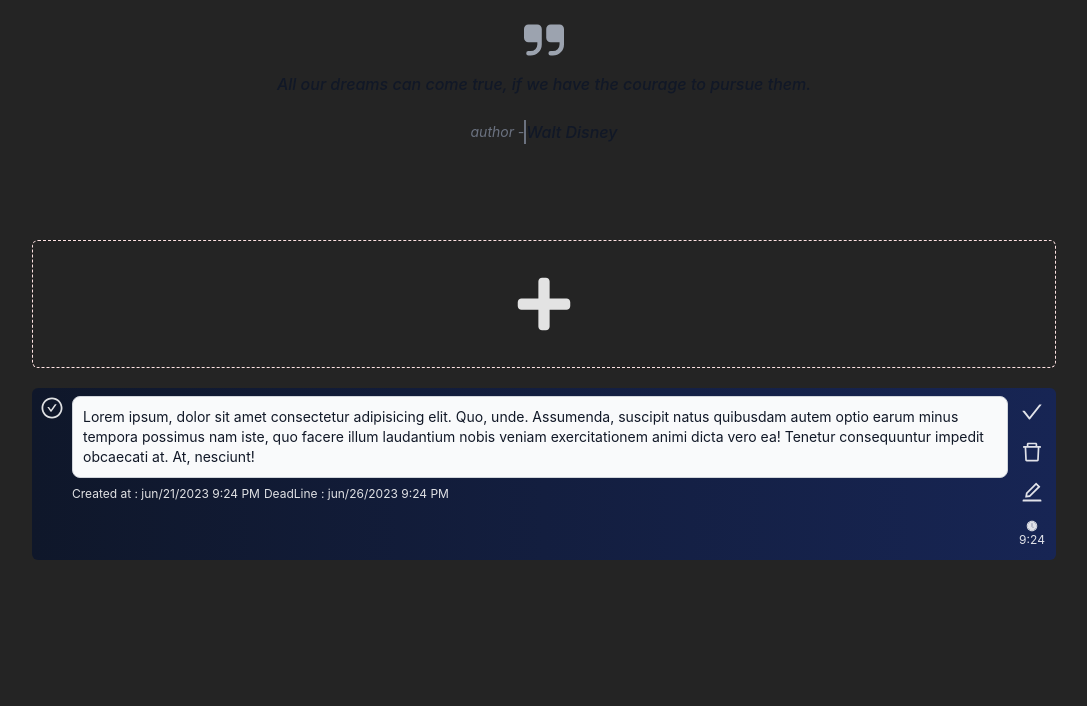
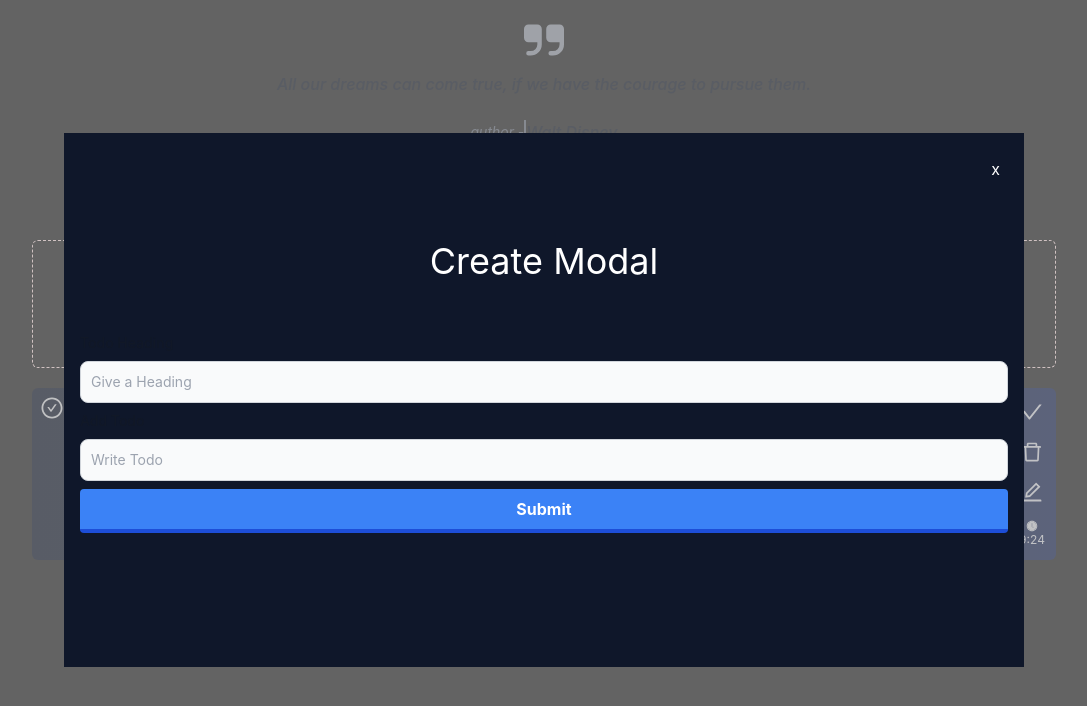
Before and after one commit to m-saqib-dev/TodoList-App, a React (Vite) app: page / in a window 1280 px wide. Both pictures are taken after a click on the button 640 px from the left and 304 px from the top of the page. Shown: the top 706 px of the page, without its empty margins (96-1183 px from the left). Built offline with nearby package versions, Linux system fonts and the light colour scheme.

Commit message:
Form Added

```diff
--- /dev/null
+++ b/src/component/form/form2.tsx
@@ -0,0 +1,46 @@
+import { useState } from "react"
+import { CustomModal } from "../modals/Modal2";
+
+interface FormProps  {
+    onSubmit:(title:string,todo:string) => void
+}
+
+const Form2 = (props:FormProps) => {
+    const [title, setTitle] = useState('');
+    const [todo, setTodo] = useState('')
+    const {onSubmit} = props
+    function handleSubmit() {
+        onSubmit(title,todo)
+        throw new Error("Function not implemented.")
+    }
+
+  return (
+
+    <CustomModal>
+    <CustomModal.Header>
+      Create Modal
+    </CustomModal.Header>
+    <CustomModal.Body>
+    <form onSubmit={handleSubmit} className="flex flex-col gap-2 w-full">
+        <div>
+            <label htmlFor="Todo_Heading" className="block mb-2 text-sm font-medium text-gray-900 dark:text-white">Todo Heading</label>
+            <input type="text" id="Todo_Heading" onChange={(e)=> setTitle(e.target.value)} className="bg-gray-50 border border-gray-300 text-gray-900 text-sm rounded-lg focus:ring-blue-500 focus:border-blue-500 block w-full p-2.5 dark:bg-gray-700 dark:border-gray-600 dark:placeholder-gray-400 dark:text-white dark:focus:ring-blue-500 dark:focus:border-blue-500" placeholder="Give a Heading" required/>
+        </div>
+        <div>
+            <label htmlFor="Todo" className="block mb-2 text-sm font-medium text-gray-900 dark:text-white">Add Todo</label>
+            <input type="text" id="Todo" onChange={(e)=>setTodo(e.target.value)} className="bg-gray-50 border border-gray-300 text-gray-900 text-sm rounded-lg focus:ring-blue-500 focus:border-blue-500 block w-full p-2.5 dark:bg-gray-700 dark:border-gray-600 dark:placeholder-gray-400 dark:text-white dark:focus:ring-blue-500 dark:focus:border-blue-500" placeholder="Write Todo" required/>
+        </div>
+        <button onClick={handleSubmit} className="bg-blue-500 hover:bg-blue-400 text-white font-bold py-2 px-4 border-b-4 border-blue-700 hover:border-blue-500 rounded">
+  Submit
+</button>
+
+    </form>
+    </CustomModal.Body>
+  </CustomModal>
+
+
+
+  )
+}
+
+export default Form2
--- /dev/null
+++ b/src/component/form/index.tsx
@@ -0,0 +1,35 @@
+import { useState } from "react"
+
+interface FormProps  {
+    onSubmit:(title:string,todo:string) => void
+}
+
+const Form = (props:FormProps) => {
+    const [title, setTitle] = useState('');
+    const [todo, setTodo] = useState('')
+    const {onSubmit} = props
+    function handleSubmit() {
+        onSubmit(title,todo)
+        throw new Error("Function not implemented.")
+    }
+
+  return (
+
+    <form onSubmit={handleSubmit} className="flex flex-col gap-2 w-full">
+        <div>
+            <label htmlFor="Todo_Heading" className="block mb-2 text-sm font-medium text-gray-900 dark:text-white">Todo Heading</label>
+            <input type="text" id="Todo_Heading" onChange={(e)=> setTitle(e.target.value)} className="bg-gray-50 border border-gray-300 text-gray-900 text-sm rounded-lg focus:ring-blue-500 focus:border-blue-500 block w-full p-2.5 dark:bg-gray-700 dark:border-gray-600 dark:placeholder-gray-400 dark:text-white dark:focus:ring-blue-500 dark:focus:border-blue-500" placeholder="Give a Heading" required/>
+        </div>
+        <div>
+            <label htmlFor="Todo" className="block mb-2 text-sm font-medium text-gray-900 dark:text-white">Add Todo</label>
+            <input type="text" id="Todo" onChange={(e)=>setTodo(e.target.value)} className="bg-gray-50 border border-gray-300 text-gray-900 text-sm rounded-lg focus:ring-blue-500 focus:border-blue-500 block w-full p-2.5 dark:bg-gray-700 dark:border-gray-600 dark:placeholder-gray-400 dark:text-white dark:focus:ring-blue-500 dark:focus:border-blue-500" placeholder="Write Todo" required/>
+        </div>
+        <button onClick={handleSubmit} className="bg-blue-500 hidden hover:bg-blue-400 text-white font-bold py-2 px-4 border-b-4 border-blue-700 hover:border-blue-500 rounded">
+  Submit
+</button>
+    </form>
+
+  )
+}
+
+export default Form
--- /dev/null
+++ b/src/component/modals/Modal.tsx
@@ -0,0 +1,14 @@
+
+const modal = ({modal}:{modal:any}) => {
+  return (
+    <div className=' flex bg-opcity-rgba justify-center items-center text-white h-screen w-full fixed '>
+        <div className='p-4 flex flex-col  text-white bg-slate-900 h-2/3 w-3/4'>
+        <button type='button' className='p-2 self-end'>x</button>
+          {modal}
+        </div>
+    </div>
+
+  )
+}
+
+export default modal
--- /dev/null
+++ b/src/component/modals/Modal2.tsx
@@ -0,0 +1,45 @@
+import { useState } from "react";
+import Button from "../button";
+
+type ModalProp = {
+  children: React.ReactNode;
+};
+
+export const CustomModal: React.FC<ModalProp> & {
+  Header: React.FC<ModalProp>;
+  Body: React.FC<ModalProp>;
+} = ({ children}) => {
+  const [isOpen, setIsOpen] = useState(false);
+
+//   useEffect(() => {
+//     setIsOpen(isOpen);
+//   }, [isOpen]);
+
+  const handleToggle = () => {
+    setIsOpen(!isOpen);
+  };
+
+  return (
+    <>
+    <div className="border-red-100 border w-4/5 flex justify-center items-center h-32 rounded-md border-dashed">
+        <Button type='create' onClick={handleToggle}/>
+    </div>
+    <div
+
+      className={`${
+          isOpen ? "block" : "hidden"
+      } flex bg-opcity-rgba justify-center items-center text-white h-screen w-full fixed top-0`}
+    >
+      <div className="p-4 flex flex-col  text-white bg-slate-900 h-2/3 w-3/4">
+        <button onClick={handleToggle} type="button" className="p-2 self-end">
+          x
+        </button>
+        {children}
+      </div>
+    </div>
+          </>
+  );
+};
+
+CustomModal.Header = ({ children }) => <div className="text-4xl flex items-center justify-center my-10 h-16 w-full">{children}</div>;
+CustomModal.Body = ({ children }) => <>{children}</>;
--- /dev/null
+++ b/src/pages/Home/components/Quotes.tsx
@@ -0,0 +1,23 @@
+const Quotes = ({quotes,author}:{quotes:string,author:string}) => {
+  return (
+        <figure className="max-w-screen-md mx-auto h-52 flex items-center flex-col text-center">
+    <svg className="w-10 h-10 mx-auto mb-3 text-gray-400 dark:text-gray-600" aria-hidden="true" xmlns="http://www.w3.org/2000/svg" fill="currentColor" viewBox="0 0 18 14">
+        <path d="M6 0H2a2 2 0 0 0-2 2v4a2 2 0 0 0 2 2h4v1a3 3 0 0 1-3 3H2a1 1 0 0 0 0 2h1a5.006 5.006 0 0 0 5-5V2a2 2 0 0 0-2-2Zm10 0h-4a2 2 0 0 0-2 2v4a2 2 0 0 0 2 2h4v1a3 3 0 0 1-3 3h-1a1 1 0 0 0 0 2h1a5.006 5.006 0 0 0 5-5V2a2 2 0 0 0-2-2Z"/>
+    </svg>
+    <blockquote>
+        <p className="text-base italic font-medium text-gray-900 dark:text-white">
+          {quotes}
+          </p>
+    </blockquote>
+    <figcaption className="flex items-center justify-center mt-6 space-x-3">
+
+        <div className="flex items-center divide-x-2 divide-gray-500 dark:divide-gray-700">
+            <cite className="pl-3 text-sm text-gray-500 dark:text-gray-400">author - </cite>
+            <cite className="pr-3 font-medium text-gray-900 dark:text-white"> {author}</cite>
+        </div>
+    </figcaption>
+</figure>
+  )
+}
+
+export default Quotes
--- /dev/null
+++ b/src/pages/Home/hooks/useShowQuote.tsx
@@ -0,0 +1,21 @@
+import { useState, useEffect } from "react";
+import quotesData from "../../../data/quotesData.json"
+const useShowQuote = () => {
+    const [currentQuoteIndex, setCurrentQuoteIndex] = useState(0);
+    const [currentQuote, setCurrentQuote] = useState(quotesData[currentQuoteIndex]);
+    useEffect(() => {
+      const interval = setInterval(() => {
+        setCurrentQuoteIndex(prevIndex => (prevIndex + 1) % quotesData.length);
+      }, 10000);
+
+      setCurrentQuote(quotesData[currentQuoteIndex]); // Update current quote here
+
+      return () => {
+        clearInterval(interval);
+      };
+
+    }, [currentQuoteIndex]); // Add currentQuoteIndex to the dependency array
+  return {currentQuote}
+}
+
+export default useShowQuote
--- a/src/pages/Home/index.tsx
+++ b/src/pages/Home/index.tsx
@@ -1,54 +1,28 @@
-import { useState, useEffect } from 'react';
-import Button from '../../component/button';
 import TodoList from '../../component/TodoList';
-import quotesData from '../../data/quotesData.json';
+import useShowQuote from './hooks/useShowQuote';
+import Quotes from './components/Quotes';
+// import Modal2 from '../../component/modals/Modal2';
+import Form2 from '../../component/form/form2';
+const Home = () => {
 
-const Home = () => {
-  const [currentQuoteIndex, setCurrentQuoteIndex] = useState(0);
-  const [currentQuote, setCurrentQuote] = useState(quotesData[currentQuoteIndex]);
 
-  useEffect(() => {
-    const interval = setInterval(() => {
-      setCurrentQuoteIndex(prevIndex => (prevIndex + 1) % quotesData.length);
-    }, 10000);
+  const {currentQuote} = useShowQuote()
 
-    setCurrentQuote(quotesData[currentQuoteIndex]); // Update current quote here
 
-    return () => {
-      clearInterval(interval);
-    };
-
-  }, [currentQuoteIndex]); // Add currentQuoteIndex to the dependency array
-
-  const onClickEm =()=>{
-    console.log("asd")
+  const onSubmit = (title:string,todo:string) =>{
+    alert(title+todo)
   }
 
   return (
+    <>
+    {/* <Modal modal={<Form onSubmit={onClick}/>}/>s */}
     <div className='flex justify-center items-center flex-col shrink-0 py-5 gap-y-3'>
-<figure className="max-w-screen-md mx-auto h-52 flex items-center flex-col text-center">
-    <svg className="w-10 h-10 mx-auto mb-3 text-gray-400 dark:text-gray-600" aria-hidden="true" xmlns="http://www.w3.org/2000/svg" fill="currentColor" viewBox="0 0 18 14">
-        <path d="M6 0H2a2 2 0 0 0-2 2v4a2 2 0 0 0 2 2h4v1a3 3 0 0 1-3 3H2a1 1 0 0 0 0 2h1a5.006 5.006 0 0 0 5-5V2a2 2 0 0 0-2-2Zm10 0h-4a2 2 0 0 0-2 2v4a2 2 0 0 0 2 2h4v1a3 3 0 0 1-3 3h-1a1 1 0 0 0 0 2h1a5.006 5.006 0 0 0 5-5V2a2 2 0 0 0-2-2Z"/>
-    </svg>
-    <blockquote>
-        <p className="text-base italic font-medium text-gray-900 dark:text-white">
-          {currentQuote.quote}
-          </p>
-    </blockquote>
-    <figcaption className="flex items-center justify-center mt-6 space-x-3">
+      <Quotes quotes={currentQuote.quote} author={currentQuote.author} />
+    <Form2 onSubmit={onSubmit}/>
 
-        <div className="flex items-center divide-x-2 divide-gray-500 dark:divide-gray-700">
-            <cite className="pl-3 text-sm text-gray-500 dark:text-gray-400">author - </cite>
-            <cite className="pr-3 font-medium text-gray-900 dark:text-white"> {currentQuote.author}</cite>
-        </div>
-    </figcaption>
-</figure>
-
-      <div className="border-red-100 border w-4/5 flex justify-center items-center h-32 rounded-md border-dashed">
-        <Button type='create' onClick={onClickEm}/>
-      </div>
       <TodoList/>
     </div>
+    </>
   );
 }
 
--- a/tailwind.config.js
+++ b/tailwind.config.js
@@ -4,7 +4,17 @@
     "./src/**/*.{js,jsx,ts,tsx}",
   ],
   theme: {
-    extend: {},
+
+    extend: {
+      colors:{
+        opcity:{
+          rgba:'rgb(161,161,161,50%)',
+        }
+        // primary:{
+        //   light:'rgb(161,161,161,50%)'
+        // },
+      }
+    },
   },
   plugins: [],
 }
```
Also changed, not shown: src/component/modals/showModal.tsx (added).
